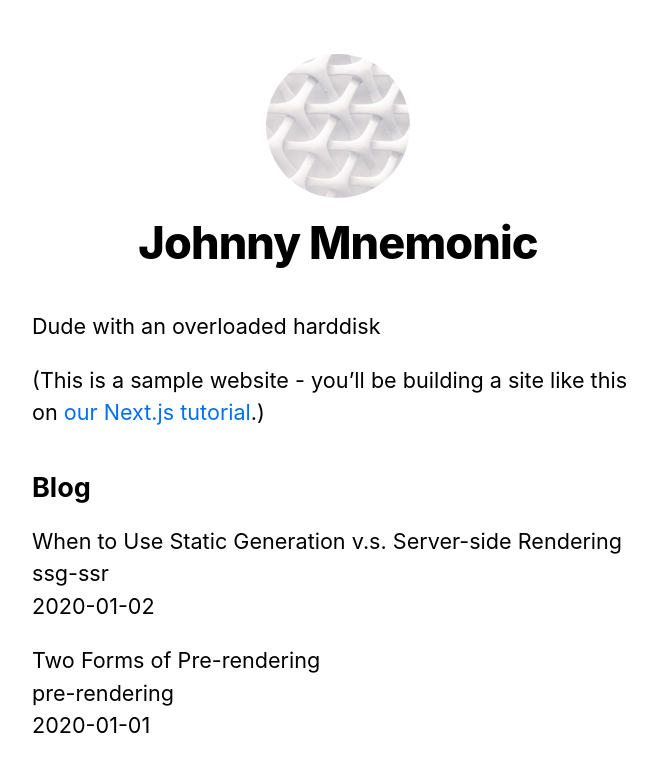
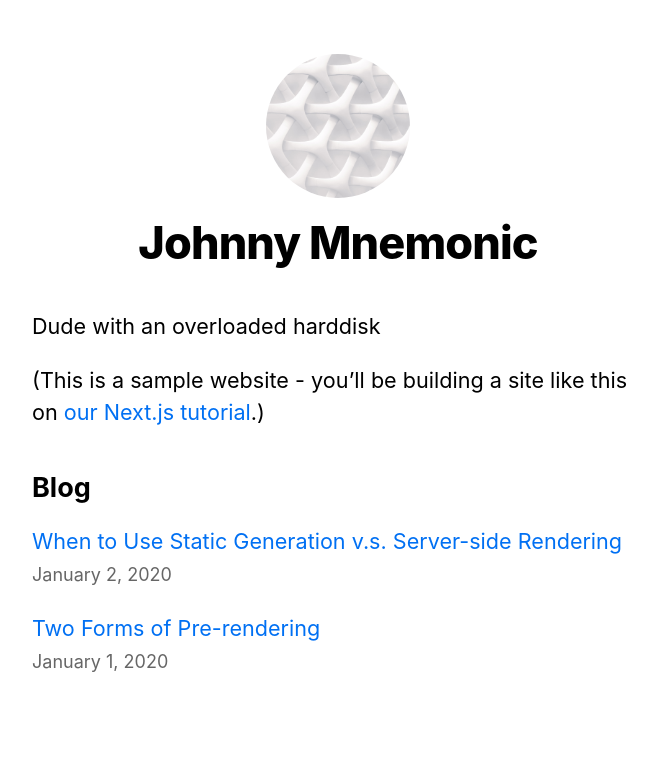
Before and after one commit to jebreuer/nextjs-blog, a Next.js app: page / in a window 1280 px wide. Shown: the top 772 px of the page, without its empty margins (302-959 px from the left). Built offline with nearby package versions, Linux system fonts and the light colour scheme.

Commit message:
blog finished

```diff
--- /dev/null
+++ b/components/date.js
@@ -0,0 +1,6 @@
+import { parseISO, format } from 'date-fns';
+
+export default function Date({ dateString }) {
+  const date = parseISO(dateString);
+  return <time dateTime={dateString}>{format(date, 'LLLL d, yyyy')}</time>;
+}
--- a/lib/posts.js
+++ b/lib/posts.js
@@ -1,6 +1,8 @@
 import fs from 'fs';
 import path from 'path';
 import matter from 'gray-matter';
+import { remark } from 'remark';
+import html from 'remark-html';
 
 const postsDirectory = path.join(process.cwd(), 'posts');
 
@@ -61,16 +63,23 @@
   });
 }
 
-export function getPostData(id) {
+export async function getPostData(id) {
   const fullPath = path.join(postsDirectory, `${id}.md`);
   const fileContents = fs.readFileSync(fullPath, 'utf8');
 
   // Use gray-matter to parse the post metadata section
   const matterResult = matter(fileContents);
 
-  // Combine the data with the id
+  // Use remark to convert markdown into HTML string
+  const processedContent = await remark()
+    .use(html)
+    .process(matterResult.content);
+  const contentHtml = processedContent.toString();
+
+  // Combine the data with the id and contentHtml
   return {
     id,
+    contentHtml,
     ...matterResult.data,
   };
 }
--- a/package.json
+++ b/package.json
@@ -7,10 +7,13 @@
     "export": "next export"
   },
   "dependencies": {
+    "date-fns": "^2.29.3",
     "gray-matter": "^4.0.3",
     "next": "latest",
     "react": "18.2.0",
-    "react-dom": "18.2.0"
+    "react-dom": "18.2.0",
+    "remark": "^14.0.2",
+    "remark-html": "^15.0.1"
   },
   "devDependencies": {
     "vercel": "^28.7.0"
--- a/pages/index.js
+++ b/pages/index.js
@@ -1,7 +1,8 @@
 import Head from 'next/head';
 import Layout, { siteTitle } from '../components/layout';
 import utilStyles from '../styles/utils.module.css';
-
+import Link from 'next/link';
+import Date from '../components/date';
 import { getSortedPostsData } from '../lib/posts';
 
 export async function getStaticProps() {
@@ -31,12 +32,12 @@
         <ul className={utilStyles.list}>
           {allPostsData.map(({ id, date, title }) => (
             <li className={utilStyles.listItem} key={id}>
-              {title}
-              <br />
-              {id}
-              <br />
-              {date}
-            </li>
+            <Link href={`/posts/${id}`}>{title}</Link>
+            <br />
+            <small className={utilStyles.lightText}>
+              <Date dateString={date} />
+            </small>
+          </li>
           ))}
         </ul>
       </section>
```
Also changed, not shown: pages/posts/[id].js (+16 -6 lines), 1 other file (tests, documents, lock files or other folders).
